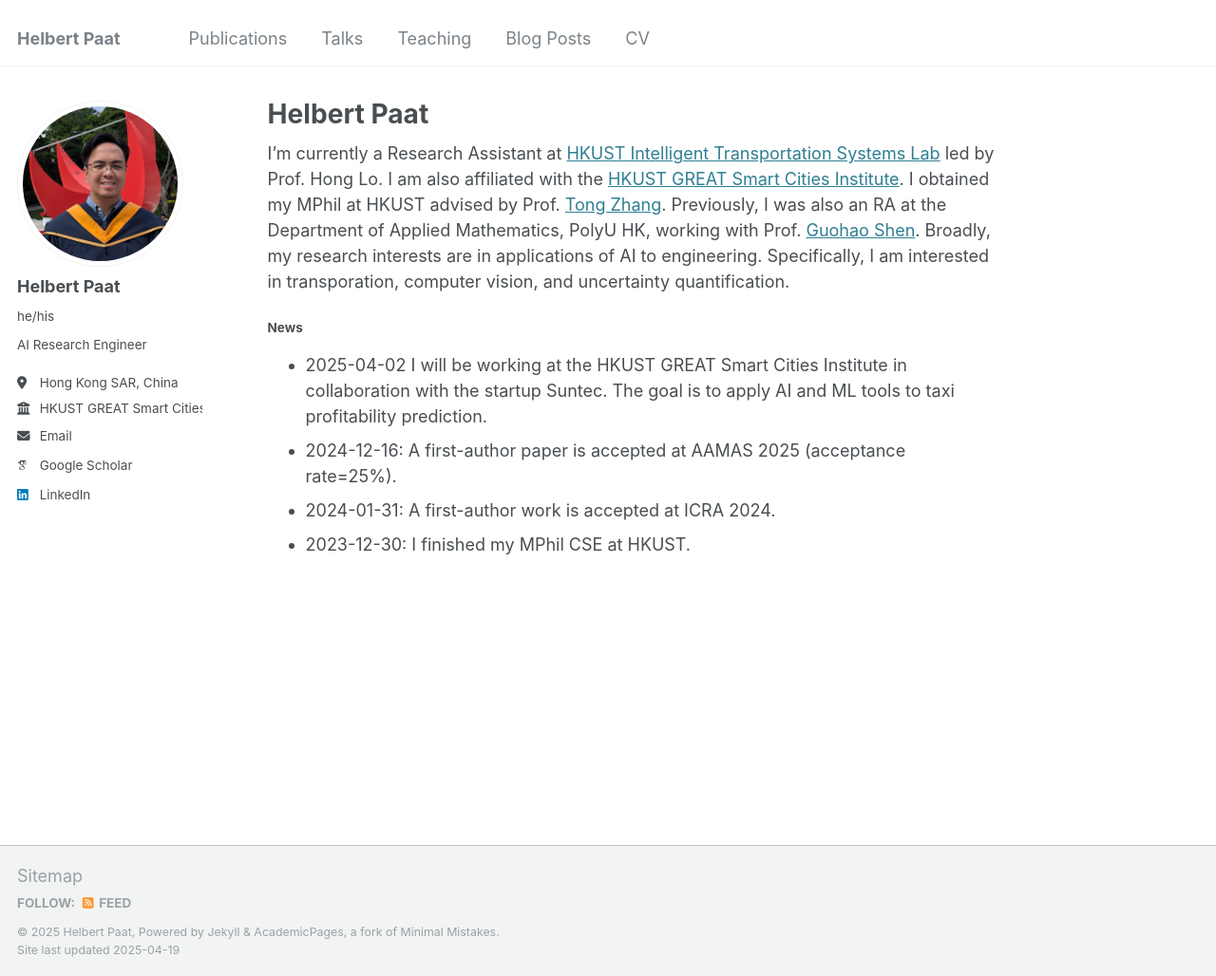
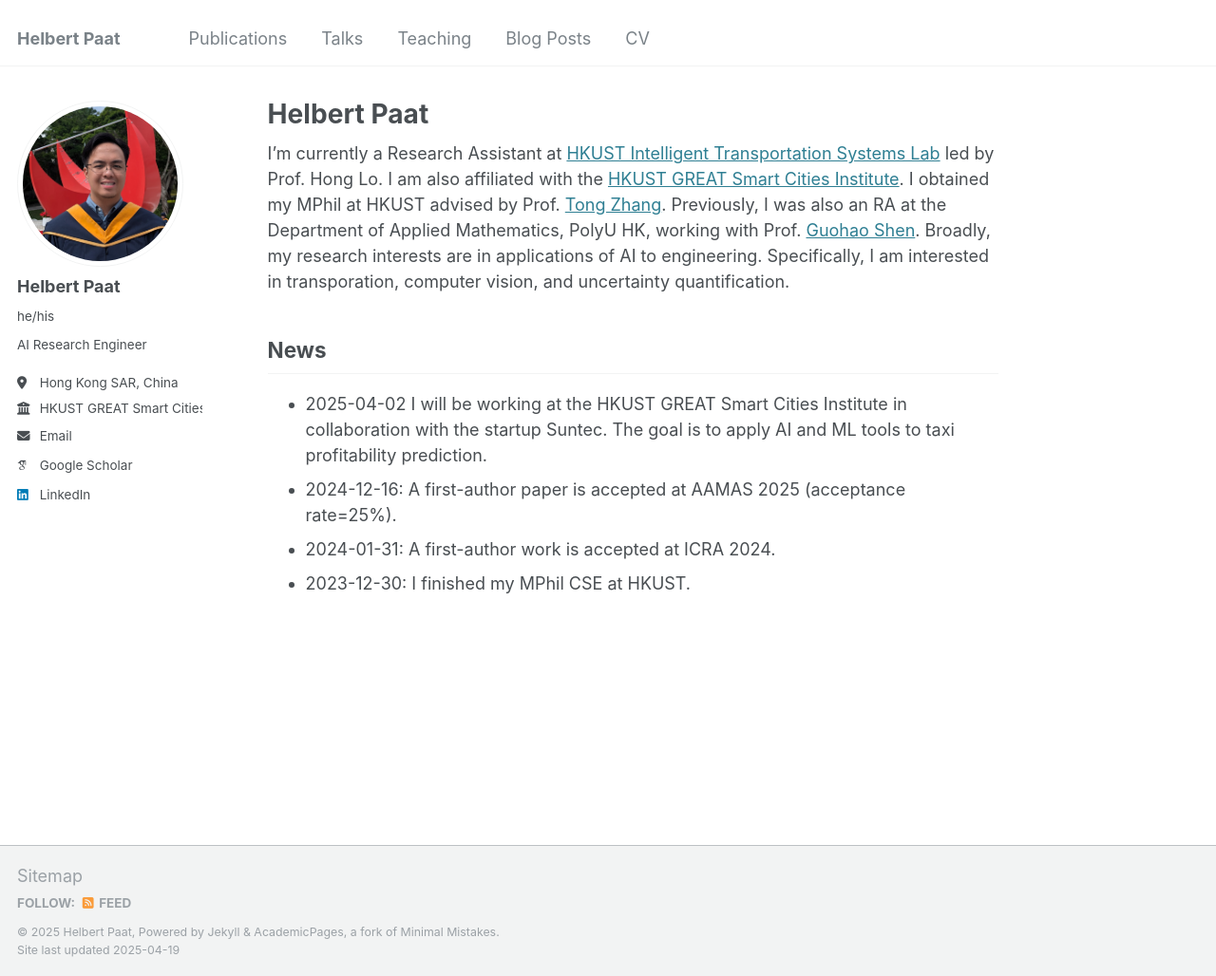
Before and after one commit to paathelb/paathelb.github.io, a Jekyll site: the page built from _pages/about.md, in a window 1280 px wide and 1028 px high. Shown: the whole window at 95% size. Built offline with Jekyll 4.4.1, drawn with Linux system fonts in a browser that asks for light colours; some web fonts are replaced.

```diff
--- a/_pages/about.md
+++ b/_pages/about.md
@@ -52,7 +52,7 @@ More info about configuring Academic Pages can be found in [the guide](https://a
 
 I'm currently a Research Assistant at [HKUST Intelligent Transportation Systems Lab](https://sites.google.com/view/hkustits/home) led by Prof. Hong Lo. I am also affiliated with the [HKUST GREAT Smart Cities Institute](https://gsc.hkust.edu.hk/). I obtained my MPhil at HKUST advised by Prof. [Tong Zhang](https://tongzhang-ml.org/). Previously, I was also an RA at the Department of Applied Mathematics, PolyU HK, working with Prof. [Guohao Shen](https://ghshen1.github.io/). Broadly, my research interests are in applications of AI to engineering. Specifically, I am interested in transporation, computer vision, and uncertainty quantification.
 
-#### News
+## News
 - 2025-04-02 I will be working at the HKUST GREAT Smart Cities Institute in collaboration with the startup Suntec. The goal is to apply AI and ML tools to taxi profitability prediction.
 - 2024-12-16: A first-author paper is accepted at AAMAS 2025 (acceptance rate=25%).
 - 2024-01-31: A first-author work is accepted at ICRA 2024.
```
